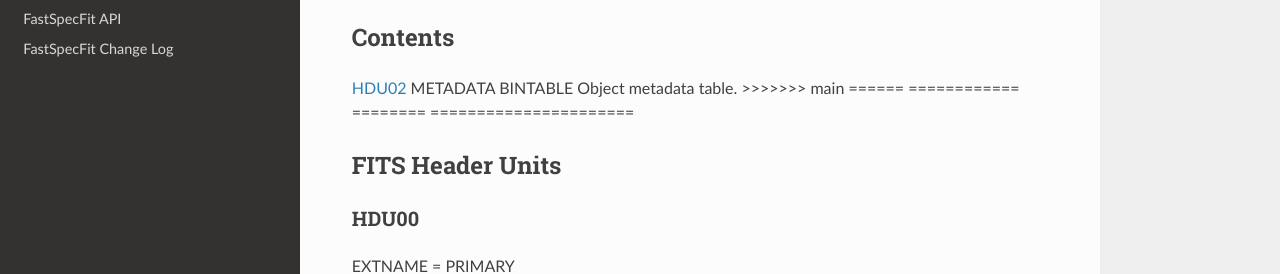
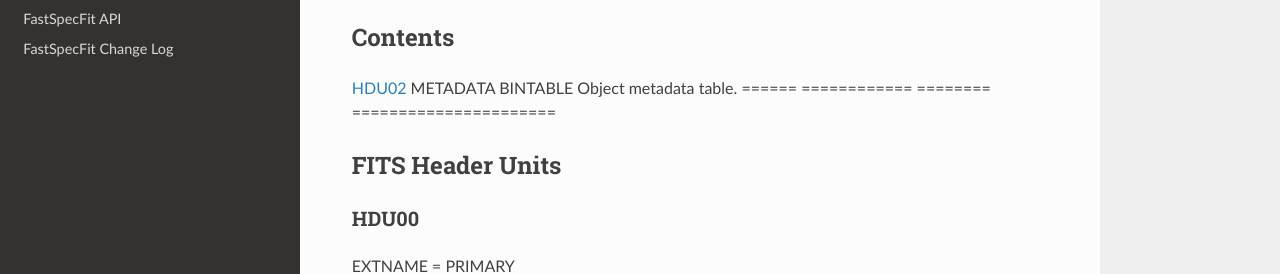
Before and after one commit to desihub/fastspecfit, a Sphinx documentation site: the page built from doc/fastphot.rst, in a window 1280 px wide and 900 px high. Shown: the part 335-609 px from the top of the window. Built offline with Sphinx 7.4.7 and the Read the Docs theme 2.0.0, drawn with Linux system fonts in a browser that asks for light colours.

Commit message:
fix conflict

```diff
--- a/doc/fastphot.rst
+++ b/doc/fastphot.rst
@@ -18,10 +18,8 @@ Number EXTNAME      Type     Contents
 ====== ============ ======== ======================
 HDU00_ PRIMARY      IMAGE    Empty
 HDU01_ FASTPHOT     BINTABLE Fitting results table.
-<<<<<<< HEAD
 =======
 HDU02_ METADATA     BINTABLE Object metadata table.
->>>>>>> main
 ====== ============ ======== ======================
 
 FITS Header Units
```
